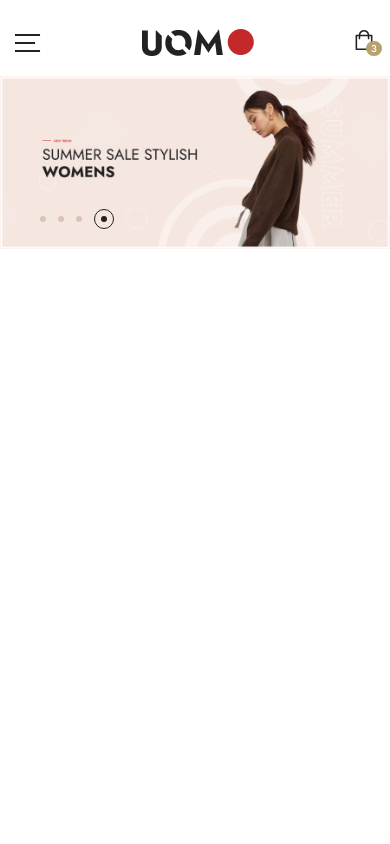
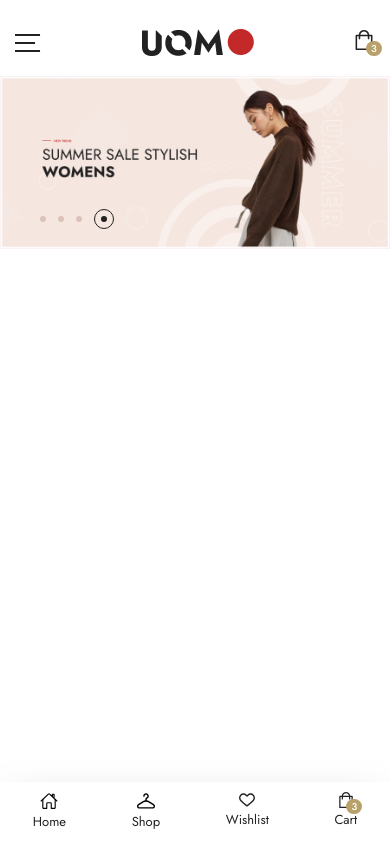
Before and after one commit to mdshihab75/UOMO-Ecommerce-Project, a React (Vite) app: page / in a window 390 px wide. Built offline with nearby package versions, Linux system fonts and the light colour scheme.

Commit message:
MobileNavigation Responsive Done

```diff
--- a/src/Components/Home/Category.jsx
+++ b/src/Components/Home/Category.jsx
@@ -8,7 +8,7 @@ const Category = () => {
   return (
     <section className='mt-25'>
         <Container>
-            <div className='grid grid-cols-4 gap-7.5'>
+            <div className='grid grid-cols-4 grid-rows-2 gap-7.5'>
                 { CategoryData?.map((item) => (
                 <div key={item.id} className={`h-full w-full relative ${item.id == 1 && "col-span-2 row-span-2"} ${item.id == 2 && "col-span-2 row-span-1"}`}>
                     <Image className="w-full h-full" src={item.Image} alt={item.name}/>
--- /dev/null
+++ b/src/Components/Layout/MobileNavigation.jsx
@@ -0,0 +1,56 @@
+import React from 'react'
+import { IoHomeOutline } from "react-icons/io5";
+const MobileNavigation = () => {
+    const cartItems = 3;
+    return (
+        <div className='py-2.5 bg-primary-white shadow-2xl shadow-gray-500 w-full fixed bottom-0 left-0 md:hidden'>
+            <ul className='flex justify-around'>
+                <li className='flex flex-col items-center'>
+                    <button><IoHomeOutline size={18} /></button>
+                    <span className='font-jost font-normal text-[13px] leading-6 text-primary-black'>Home</span>
+                </li>
+                <li className='flex flex-col items-center'>
+                    <button>
+                        <svg width="18" height="18" viewBox="0 0 18 18" fill="none" xmlns="http://www.w3.org/2000/svg">
+                            <g clip-path="url(#clip0_171_678)">
+                                <path d="M16.8037 12.0285L11.9362 9.10027C11.2525 8.68897 10.492 8.42791 9.70506 8.32972V7.59625C9.70506 7.18302 9.94168 6.79836 10.3225 6.59223C11.2687 6.08013 11.8258 5.09383 11.7763 4.01814C11.7108 2.59335 10.5588 1.43964 9.13226 1.37414C7.53307 1.30122 6.2246 2.5744 6.2246 4.14846C6.2246 4.53683 6.53949 4.85159 6.92772 4.85159C7.31609 4.85159 7.63085 4.53683 7.63085 4.14846C7.63085 3.37008 8.2778 2.74249 9.06758 2.77888C9.76659 2.81101 10.3394 3.38381 10.3715 4.08282C10.3961 4.61483 10.1208 5.10249 9.65302 5.35558C8.81778 5.80767 8.29881 6.66625 8.29881 7.59625V8.32931C7.51521 8.42654 6.75743 8.6854 6.07559 9.09341L1.20123 12.0104H1.2011C0.461305 12.4532 0.000978114 13.2638 1.68088e-05 14.1261C-0.00149381 15.4906 1.1014 16.5962 2.46604 16.5979L15.5281 16.6131H15.5311C16.8911 16.6131 17.9984 15.5074 18 14.147C18.001 13.2848 17.5426 12.4729 16.8037 12.0285ZM15.5311 15.2069C15.5307 15.2069 15.5302 15.2069 15.5299 15.2069L2.46782 15.1916C1.8817 15.191 1.40558 14.7137 1.40627 14.1278C1.40668 13.7566 1.60484 13.4076 1.92331 13.217H1.92317L6.79767 10.3001C8.15613 9.48713 9.85324 9.48837 11.2113 10.3052L16.0789 13.2335C16.3968 13.4248 16.5942 13.7743 16.5938 14.1453C16.5931 14.7309 16.1165 15.2069 15.5311 15.2069Z" fill="black" />
+                            </g>
+                            <defs>
+                                <clipPath id="clip0_171_678">
+                                    <rect width="18" height="18" fill="white" />
+                                </clipPath>
+                            </defs>
+                        </svg>
+                    </button>
+                    <span className='font-jost font-normal text-[13px] leading-6 text-primary-black'>Shop</span>
+                </li>
+                <li className='flex flex-col items-center'>
+                    <button>
+                        <svg width="16" height="16" viewBox="0 0 16 16" fill="none" xmlns="http://www.w3.org/2000/svg">
+                            <g clip-path="url(#clip0_171_673)">
+                                <path d="M14.7146 2.64647C12.9744 0.906815 10.1436 0.906815 8.40394 2.64647L7.99988 3.05031L7.59604 2.64647C5.85639 0.906579 3.02532 0.906579 1.28566 2.64647C-0.418673 4.35081 -0.42974 7.05236 1.26 8.93072C2.80115 10.6433 7.34645 14.3432 7.5393 14.4998C7.67022 14.6063 7.82775 14.6581 7.98434 14.6581C7.98952 14.6581 7.9947 14.6581 7.99964 14.6578C8.16164 14.6654 8.32483 14.6098 8.45999 14.4998C8.65284 14.3432 13.1986 10.6433 14.7402 8.93048C16.4297 7.05236 16.4187 4.35081 14.7146 2.64647ZM13.69 7.98554C12.4884 9.32042 9.18547 12.0735 7.99964 13.0505C6.81381 12.0738 3.51157 9.32089 2.3102 7.98577C1.13143 6.67561 1.12036 4.80974 2.28453 3.64558C2.87909 3.05125 3.65992 2.75385 4.44074 2.75385C5.22156 2.75385 6.00238 3.05101 6.59694 3.64558L7.48514 4.53377C7.59086 4.6395 7.72414 4.7026 7.86401 4.72474C8.091 4.77348 8.33731 4.71014 8.51391 4.53401L9.40258 3.64558C10.5919 2.45668 12.5266 2.45692 13.7152 3.64558C14.8794 4.80974 14.8683 6.67561 13.69 7.98554Z" fill="#222222" />
+                            </g>
+                            <defs>
+                                <clipPath id="clip0_171_673">
+                                    <rect width="16" height="16" fill="white" />
+                                </clipPath>
+                            </defs>
+                        </svg>
+                    </button>
+                    <span className='font-jost font-normal text-[13px] leading-6 text-primary-black'>Wishlist</span>
+                </li>
+                <li className='flex flex-col items-center relative'>
+                    <button>
+                        <svg width="16" height="16" viewBox="0 0 16 16" fill="none" xmlns="http://www.w3.org/2000/svg">
+                            <path d="M14.125 3.75H12.2204C11.9722 1.64131 10.1743 0 8 0C5.82572 0 4.02784 1.64131 3.77956 3.75H1.875C1.52981 3.75 1.25 4.02981 1.25 4.375V15.375C1.25 15.7202 1.52981 16 1.875 16H14.125C14.4702 16 14.75 15.7202 14.75 15.375V4.375C14.75 4.02981 14.4702 3.75 14.125 3.75ZM8 1.25C9.48388 1.25 10.7193 2.33297 10.9581 3.75H5.04191C5.28066 2.33297 6.51612 1.25 8 1.25ZM13.5 14.75H2.5V5H3.75V6.875C3.75 7.22019 4.02981 7.5 4.375 7.5C4.72019 7.5 5 7.22019 5 6.875V5H11V6.875C11 7.22019 11.2798 7.5 11.625 7.5C11.9702 7.5 12.25 7.22019 12.25 6.875V5H13.5V14.75Z" fill="#222222" />
+                        </svg>
+                    </button>
+                    <span className='font-jost bg-third-color rounded-full px-1.25 font-medium text-[10px] text-primary-white absolute bottom-5 left-3'>{cartItems}</span>
+                    <span className='font-jost font-normal text-[13px] leading-6 text-primary-black'>Cart</span>
+                </li>
+            </ul>
+        </div>
+    )
+}
+
+export default MobileNavigation
--- a/src/Components/Layout/RootLayout.jsx
+++ b/src/Components/Layout/RootLayout.jsx
@@ -2,12 +2,14 @@ import React from 'react'
 import { Outlet } from 'react-router'
 import Header from './Header'
 import Footer from './Footer'
+import MobileNavigation from './MobileNavigation'
 
 const RootLayout = () => {
   return (
     <>
     <Header/>
     <Outlet/>
+    <MobileNavigation/>
     {/*<Footer/>*/}
     </>
   )
```
